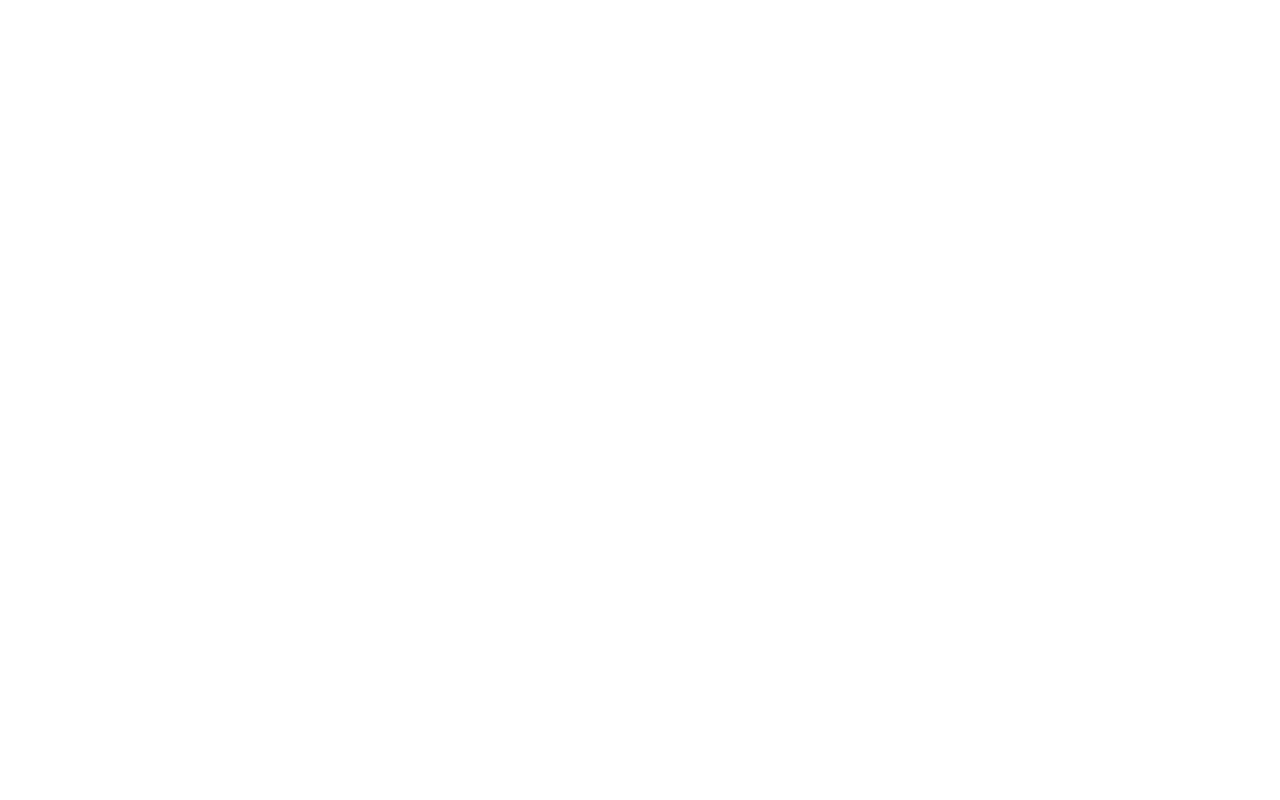
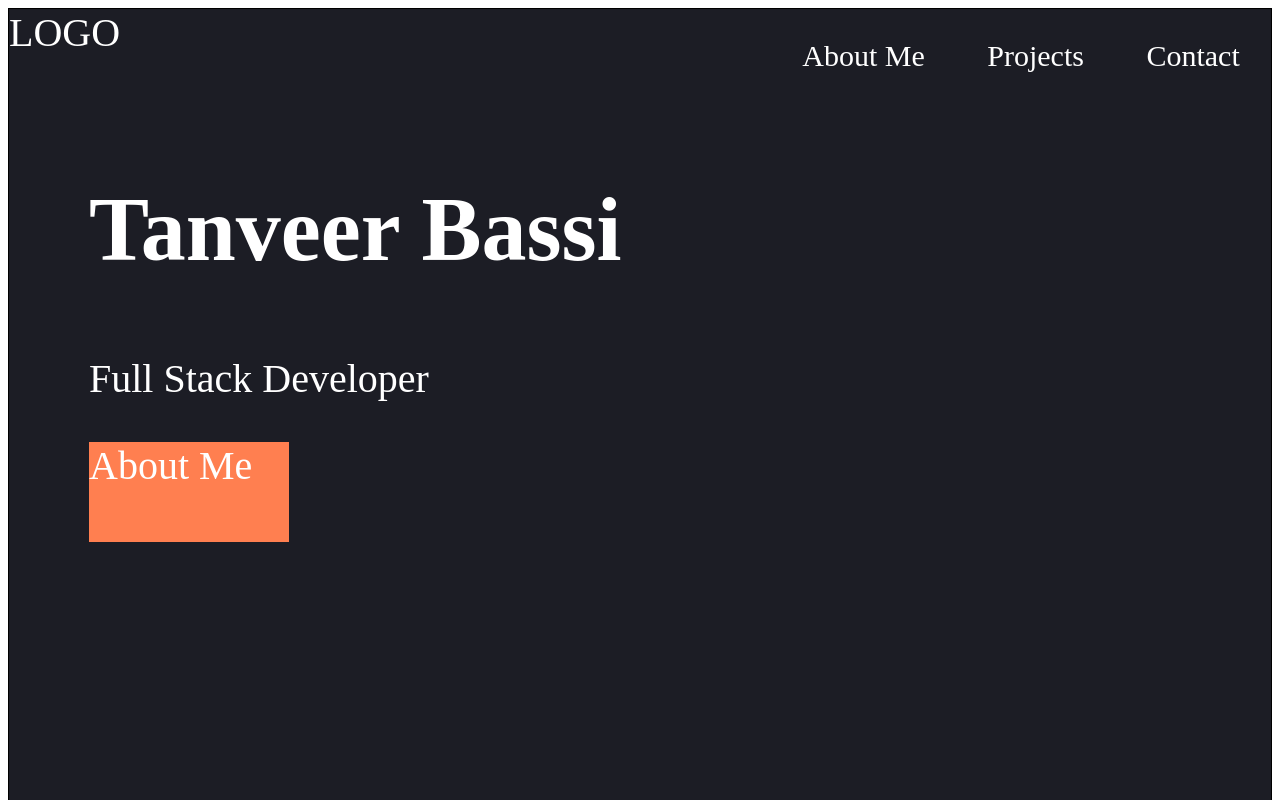
Before and after one commit to 13a551/1-page-portfolio, a plain HTML site: page index.html in a window 1280 px wide. Shown: the top 800 px of the page. Drawn offline with Linux system fonts and the light colour scheme.

Commit message:
HTML and CSS design changes

```diff
--- a/index.html
+++ b/index.html
@@ -8,6 +8,24 @@
     <title>Portfolio</title>
   </head>
   <body>
+    <section class="hero">
+      <nav>
+        <div>LOGO</div>
+        <ul>
+          <li>About Me</li>
+          <li>Projects</li>
+          <li>Contact</li>
+        </ul>
+      </nav>
+      <div class="hero-text">
+        <h1>Tanveer Bassi</h1>
+        <p>Full Stack Developer</p>
+        <div class="button">About Me</div>
+      </div>
+    </section>
+    <section></section>
+    <section></section>
+    <footer></footer>
     <script src="app.js"></script>
   </body>
 </html>
--- a/styles.css
+++ b/styles.css
@@ -0,0 +1,48 @@
+section {
+  height: 500px;
+  background-color: white;
+  border: solid black 1px;
+}
+
+.hero {
+  background-color: #1c1d25;
+  height: 100vh;
+  color: white;
+  font-size: 40px;
+}
+
+footer {
+  height: 500px;
+  background-color: black;
+}
+
+nav {
+  display: flex;
+  justify-content: space-between;
+}
+
+ul {
+  display: flex;
+  list-style-type: none;
+  width: 500px;
+  justify-content: space-around;
+  font-size: 30px;
+}
+
+li {
+  text-decoration: none;
+}
+
+h1 {
+  font-size: 90px;
+}
+
+.hero-text {
+  margin-left: 80px;
+}
+
+.button {
+  width: 200px;
+  height: 100px;
+  background-color: coral;
+}
```
